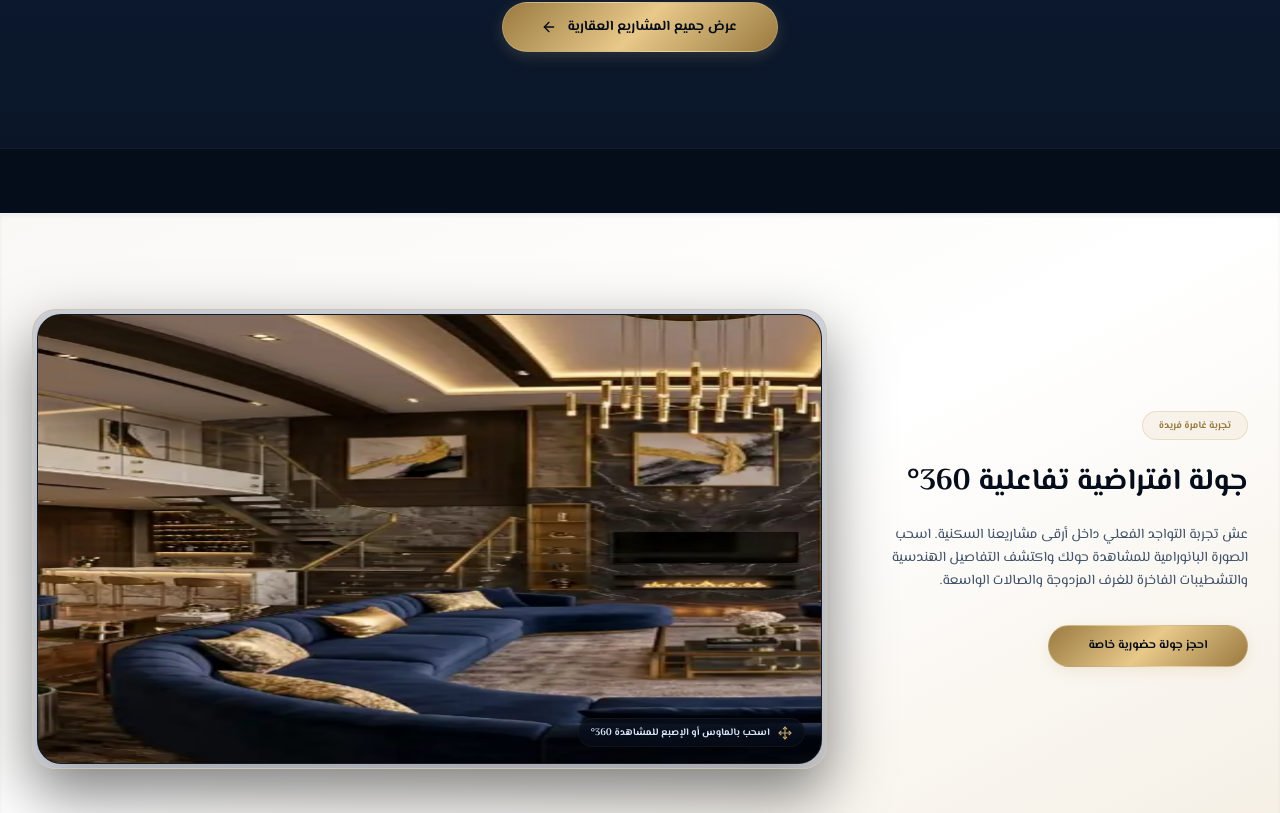
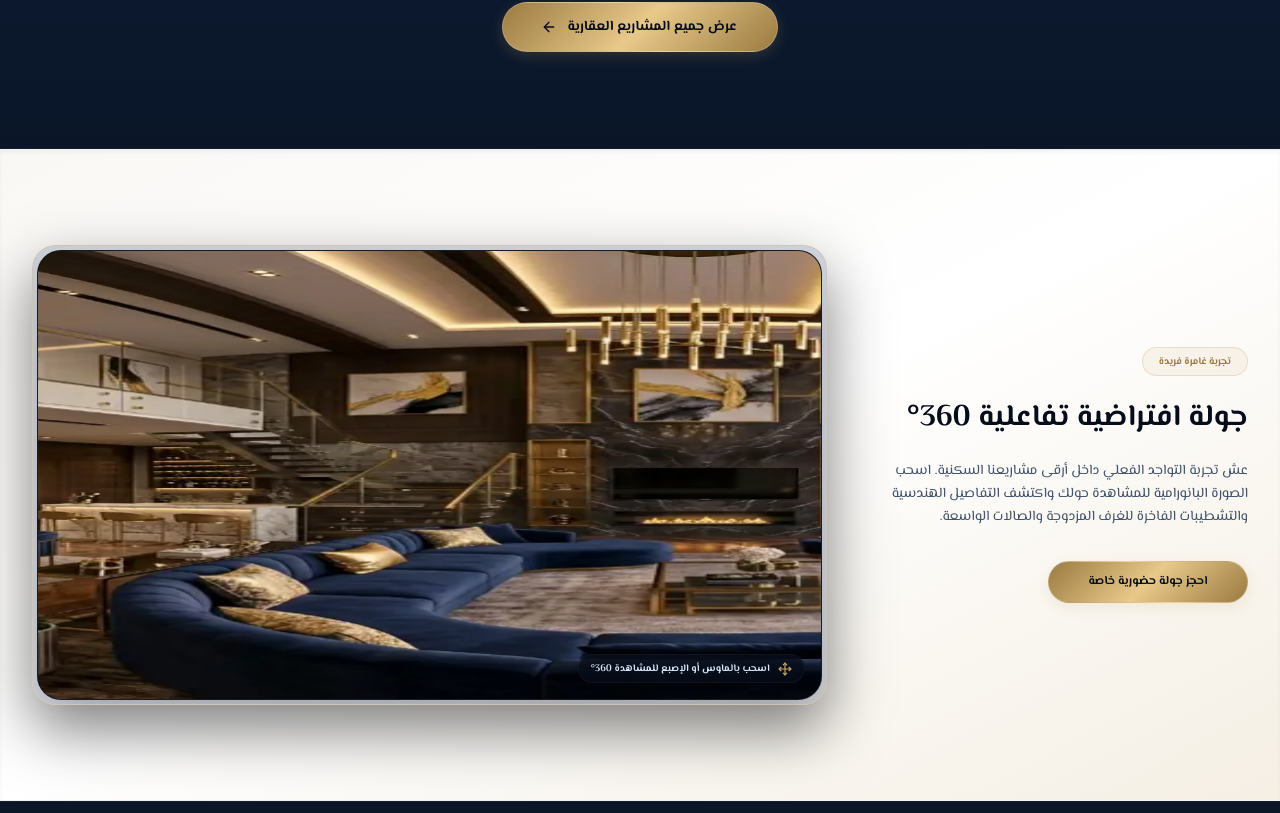
Before and after one commit to karemm2018/alghrbiagolde, a Next.js app: page / in a window 1280 px wide. Shown: the part 4387-5200 px from the top of the page. Built offline with nearby package versions, Linux system fonts and the light colour scheme; a web font is replaced by a local one.

Commit message:
style: fix virtual tour section background seamless flow and badge vertical alignment

```diff
--- a/src/app/page.tsx
+++ b/src/app/page.tsx
@@ -1518,7 +1518,7 @@ export default function HomePage() {
       {/* ----------------------------------------------------
          7.5. Interactive 360° Virtual Tour - Full Width & Light Background
          ---------------------------------------------------- */}
-      <section className="relative w-full overflow-hidden py-24 my-16 bg-transparent">
+      <section className="relative w-full overflow-hidden py-24 bg-bg-deep">
         {/* Premium Light Background Divider */}
         <div className="absolute inset-0 bg-gradient-to-br from-[#FAF8F5] via-[#FFFFFF] to-[#F5EFE4] border-y border-slate-200/50 z-0 shadow-inner"></div>
 
@@ -1532,7 +1532,7 @@ export default function HomePage() {
               hidden: {},
               visible: { transition: { staggerChildren: 0.1 } }
             }}
-            className="lg:col-span-4 space-y-6 text-right z-10"
+            className="lg:col-span-4 flex flex-col items-center lg:items-start text-center lg:text-right space-y-4 lg:space-y-6 z-10"
           >
             <motion.span variants={fadeUpVariants} className="inline-block py-1.5 px-4 text-[10px] font-extrabold text-gold-deep bg-gold-primary/10 border border-gold-primary/30 rounded-full">
               تجربة غامرة فريدة
```
